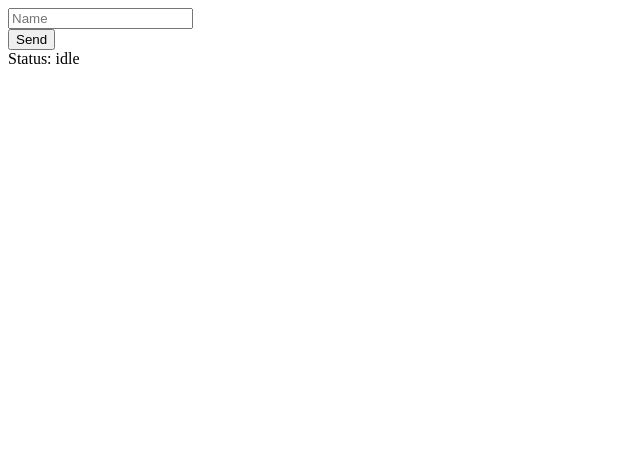
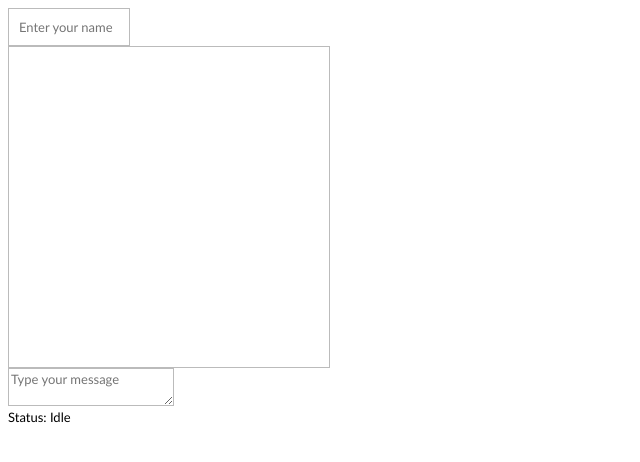
Before and after one commit to TMbot/scrollr, a website: page index.html in a window 1280 px wide. Shown: the whole page, without its empty margins (0-640 px from the left). Drawn offline with nearby package versions, Linux system fonts and the light colour scheme; no server answers.

Commit message:
edits to markup and css

```diff
--- a/index.html
+++ b/index.html
@@ -2,19 +2,15 @@
 <html lang="en">
 <head>
 	<meta charset="UTF-8">
-	<title>scrollr</title>
+	<title>Scrollr</title>
+	<link rel="stylesheet" href="css/scrollr.css">
 </head>
 <body>
-
-	<div id="container">
-		<input type="text" id="name" placeholder="Name">
-		<div id="messages"></div>
-		<button id="submit">Send</button>
-		<div id="status">Status: <span>idle</span></div>
+	<div class="chat">
+		<input type="text" class="chat-name" placeholder="Enter your name">
+		<div class="chat-messages"></div>
+		<textarea placeholder="Type your message"></textarea>
+		<div class="chat-status">Status: <span>Idle</span></div>
 	</div>
-
-	<script src="/socket.io/socket.io.js"></script>
-	<script src="/js/scrollr.js"></script>
-
 </body>
 </html>
--- a/public/css/scrollr.css
+++ b/public/css/scrollr.css
@@ -1,8 +1,27 @@
-#container {
+body,
+textarea,
+input {
+	font: 13px "Trebuchet MS", sans-serif;
+}
+
+.chat {
 	max-width: 300px;
 }
 
-#name,
-#submit {
+.chat-messages,
+.chat textarea,
+.chat-name {
+	border: 1px solid #bbb;
+}
 
+.chat-messages {
+	width: 100%;
+	height: 300px;
+	overflow-y: scroll;
+	padding: 10px;
 }
+
+.chat-name {
+	width: 100px;
+	padding: 10px;
+}
```
